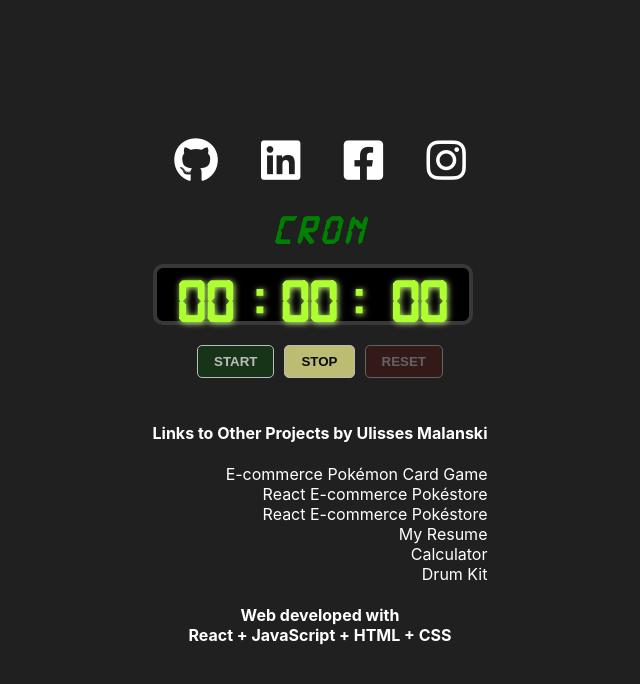
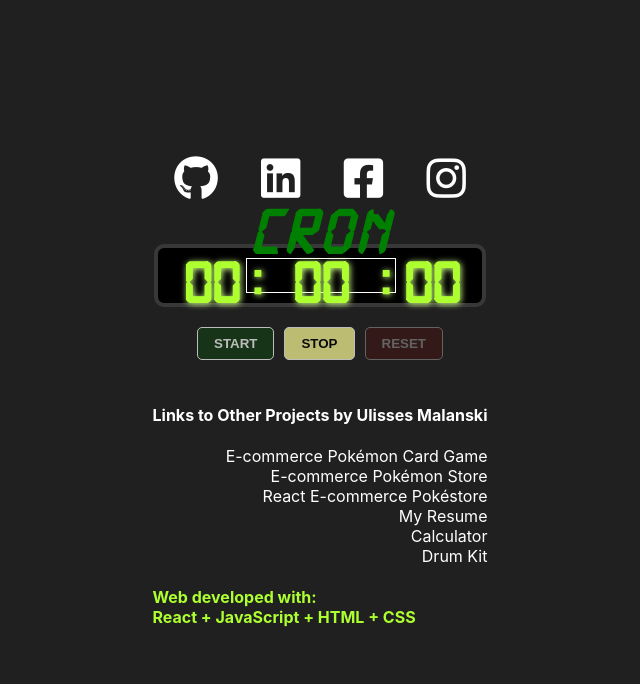
Before and after one commit to malanski/cron, a React (Create React App) app: page / in a window 1280 px wide. Shown: the top 684 px of the page, without its empty margins (320-960 px from the left). Built offline with nearby package versions, Linux system fonts and the light colour scheme.

Commit message:
flex box fixed : content movement

```diff
--- a/src/App.css
+++ b/src/App.css
@@ -4,6 +4,11 @@
 @font-face {
 	font-family: Digital-7;
 	src: url(digital-7.ttf);
+}
+
+body, html{
+	padding: 0;
+	margin: 0;
 }
 
 body, html, #root, .App {
@@ -22,10 +27,11 @@ body, html, #root, .App {
 h1{
 	font-family: Digital-7;
 	font-style: italic;
-	font-size: 40px;
+	font-size: 65px;
 	font-weight: bold;
 	color: green;
 	letter-spacing: 5px;
+	margin: 1px;
 }
 .digits {
 	background: black;
@@ -40,22 +46,38 @@ h1{
 	border: 4px solid rgb(56, 56, 56);
 	border-radius: 10px;
 	padding: 10px 20px;
-	width: 320px;
+	width: 99%;
+	margin: 0.5%;
+}
+#minutes{
+
+	padding-right: 5px;
+	padding-left: 5px;
 }
 .digits #seconds:before,
 .digits #seconds:after {
 	content: " : ";
+	padding-left: 5px;
+	padding-right: 5px;
 }
+
 #seconds{
-	min-width: 65px;
+	display: flex;
+	flex-direction: row;
+	justify-content: space-between;
+	width: 150px;
+	border: 1px solid white;
 }
+
 #ms{
 	padding-left: 5px;
 	min-width: 65px;
 }
 
 .actions{
+	width: 97%;
 	margin-top: 20px;
+	margin-left: 1.5%;
 }
 
 .btn {
@@ -94,7 +116,6 @@ h1{
 }
 .links{
 	margin-top: 45px;
-
 }
 
 .links ul{
@@ -118,3 +139,8 @@ h1{
 	color: white;
 	text-decoration: none;
 }
+.dev-xp {
+	align-self: flex-start;
+	text-align: left;
+	color: greenyellow;
+}
--- a/src/App.js
+++ b/src/App.js
@@ -86,7 +86,7 @@ function App() {
 							<a href="https://malanski.github.io/pokeLoja2/" title="My Firts project">E-commerce Pokémon Card Game</a>
 						</li>
 						<li>
-					<a href="https://malanski.github.io/Poke-Loja-3/" title="JavaScript HTML SCSS">React E-commerce Pokéstore</a>
+						<a href="https://malanski.github.io/Poke-Loja-3/" title="JavaScript HTML SCSS">E-commerce Pokémon Store</a>
 						</li>
 						<li>
 							<a href="https://malanski.github.io/pokestore-react/" title="JavaScript and React-App Project">React E-commerce Pokéstore</a>
@@ -101,9 +101,10 @@ function App() {
 							<a href="https://malanski.github.io/DrumKit/" title="JavaScript study Drum Kit">Drum Kit</a>
 						</li>
 					</ul>
-				<h4>Web developed with<br></br>React + JavaScript + HTML + CSS</h4>
+					<h4 className='dev-xp'>Web developed with:<br>
+						</br>React + JavaScript + HTML + CSS
+					</h4>
 				</div>
-
 			</div>
 		</div>
 	);
```
Lines whose indentation alone changed are shown as unchanged.
